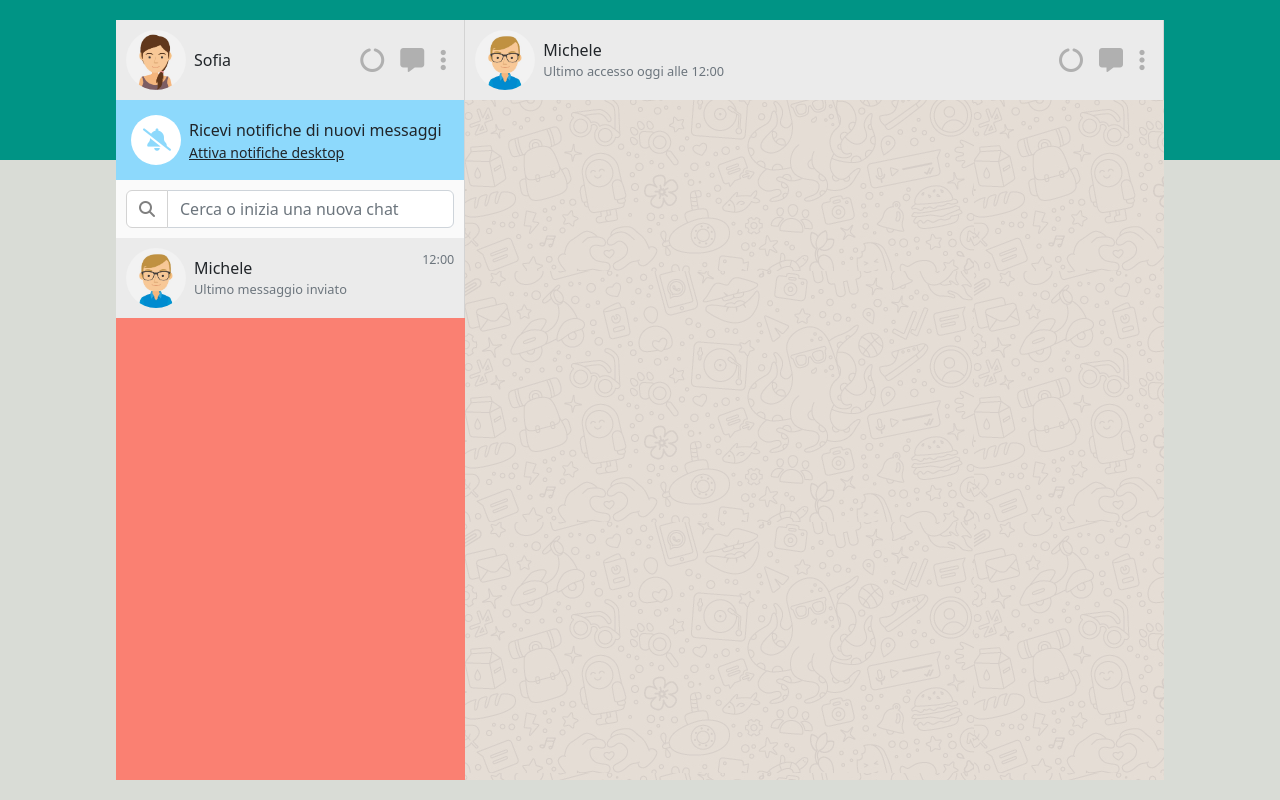
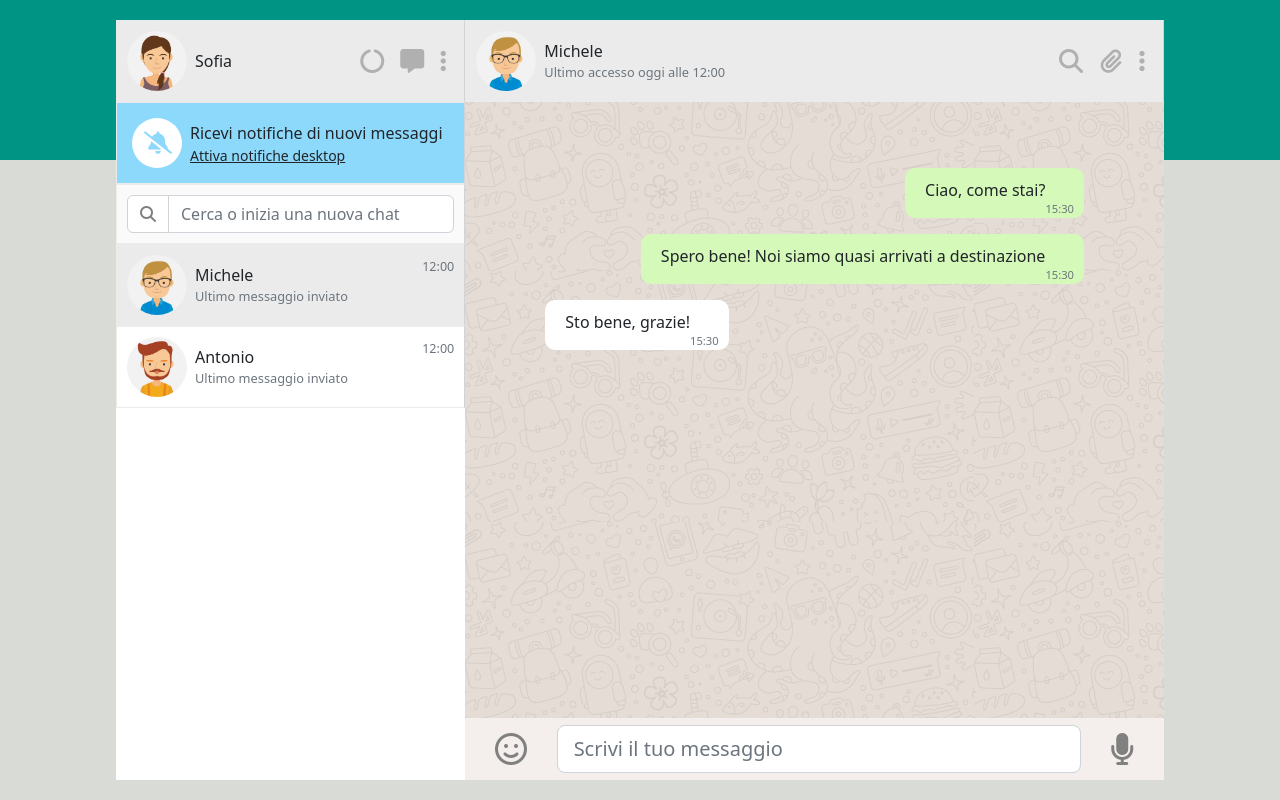
Before and after one commit to VincenzoTavassi/vue-boolzapp, a plain HTML site: page index.html in a window 1280 px wide. Drawn offline with nearby package versions, Linux system fonts and the light colour scheme.

Commit message:
html+css full done

```diff
--- a/css/style.css
+++ b/css/style.css
@@ -1,3 +1,7 @@
+#root .row {
+  height: 100%;
+}
+
 header {
   height: 20vh;
   background-color: hsl(174deg 100% 29%);
@@ -23,16 +27,22 @@ main {
 /* SIDE CONTACTS  */
 
 .sidecontacts {
-  background-color: salmon;
+  background-color: #fff;
   height: 100%;
-  overflow-y: scroll;
 }
 
+.lista-contatti {
+  overflow-y: scroll;
+  flex-grow: 1;
+}
 .utente {
+  padding: 10px;
+  border: 1px solid hsl(0deg 0% 92%);
+  border-right: 1px solid lightgray;
+}
+
+.utente.active {
   background-color: hsl(0deg 0% 92%);
-  margin: 0 -12px;
-  padding: 10px;
-  border-right: 1px solid lightgray;
 }
 
 .avatar-utente img {
@@ -98,9 +108,50 @@ main {
   height: 100%;
   background-image: url(../img/mine.jpg);
   background-repeat: repeat;
-  overflow-y: scroll;
+  /* overflow-y: scroll; */
 }
 
-#root .row {
+.chat-area {
+  overflow-y: scroll;
   height: 100%;
+  padding: 50px;
 }
+
+.message {
+  background-color: hsl(94deg 84% 85%);
+  padding: 10px 0 0 20px;
+  border-radius: 10px;
+  width: fit-content;
+  margin-bottom: 1rem;
+  margin-top: 1rem;
+}
+
+.message.received {
+  background-color: #fff;
+  margin-left: 30px;
+}
+
+.message.sent {
+  background-color: hsl(94deg 84% 85%);
+  margin-left: auto;
+  margin-right: 30px;
+}
+
+.message-timestamp {
+  font-size: 0.7rem;
+  align-self: flex-end;
+  padding-right: 10px;
+}
+
+/* INPUT BAR  */
+
+.input-bar {
+  height: 80px;
+  background-color: hsl(27deg 27% 94%);
+  margin-top: auto;
+}
+
+.input-bar .icon {
+  font-size: 2rem;
+  color: gray;
+}
--- a/index.html
+++ b/index.html
@@ -39,10 +39,10 @@
       <div class="container d-flex justify-content-center">
         <div id="root">
           <div class="row">
-            <div class="col-4 sidecontacts">
+            <div class="col-4 sidecontacts d-flex flex-column p-0">
               <!-- UTENTE  -->
               <div
-                class="utente d-flex justify-content-between align-items-center"
+                class="utente active d-flex justify-content-between align-items-center"
               >
                 <div class="avatar-utente d-flex align-items-center">
                   <img
@@ -95,8 +95,9 @@
                 </div>
               </div>
               <!-- LISTA CONTATTI  -->
+              <div class="lista-contatti">
                 <div
-                class="utente d-flex justify-content-between align-items-center"
+                  class="utente active d-flex justify-content-between align-items-center"
                 >
                   <div class="avatar-utente d-flex align-items-center">
                     <img
@@ -115,13 +116,34 @@
                     <span class="small text-muted">12:00</span>
                   </div>
                 </div>
+                <div
+                  class="utente d-flex justify-content-between align-items-center"
+                >
+                  <div class="avatar-utente d-flex align-items-center">
+                    <img
+                      class="me-2"
+                      src="./img/avatar_4.jpg"
+                      alt="Un altro utente"
+                    />
+                    <div>
+                      <span>Antonio</span>
+                      <p class="text-muted last-access">
+                        Ultimo messaggio inviato
+                      </p>
+                    </div>
+                  </div>
+                  <div class="contact-timestamp">
+                    <span class="small text-muted">12:00</span>
+                  </div>
+                </div>
+              </div>
             </div>
 
             <!-- MAIN CHAT PANEL  -->
-            <div class="col-8 mainchat">
-              <!-- UTENTE  -->
+            <div class="col-8 mainchat d-flex flex-column p-0">
+              <!-- UTENTE ATTIVO -->
               <div
-                class="utente d-flex justify-content-between align-items-center"
+                class="utente active d-flex justify-content-between align-items-center"
               >
                 <div class="avatar-utente d-flex align-items-center">
                   <img
@@ -137,10 +159,42 @@
                   </div>
                 </div>
                 <div class="opzioni-utente">
-                  <i class="mx-2 fa-solid fa-circle-notch"></i>
-                  <i class="mx-2 fa-solid fa-message"></i>
+                  <i class="mx-2 fa-solid fa-magnifying-glass"></i>
+                  <i class="mx-2 fa-solid fa-paperclip"></i>
                   <i class="mx-2 fa-solid fa-ellipsis-vertical"></i>
                 </div>
+              </div>
+              <!-- CHAT AREA  -->
+              <div class="chat-area">
+                <div class="message sent d-flex">
+                  <p>Ciao, come stai?</p>
+                  <span class="message-timestamp small text-muted">15:30</span>
+                </div>
+                <div class="message sent d-flex">
+                  <p>Spero bene! Noi siamo quasi arrivati a destinazione</p>
+                  <span class="message-timestamp small text-muted">15:30</span>
+                </div>
+
+                <div class="message received d-flex">
+                  <p>Sto bene, grazie!</p>
+                  <span class="message-timestamp small text-muted">15:30</span>
+                </div>
+              </div>
+              <!-- INPUT BAR  -->
+              <div
+                class="input-bar d-flex justify-content-evenly align-items-center"
+              >
+                <i class="icon fa-regular fa-face-smile"></i>
+                <div class="w-75 input-group input-group-lg">
+                  <input
+                    type="text"
+                    class="form-control"
+                    placeholder="Scrivi il tuo messaggio"
+                    aria-label="Sizing example input"
+                    aria-describedby="inputGroup-sizing-lg"
+                  />
+                </div>
+                <i class="icon fa-solid fa-microphone"></i>
               </div>
             </div>
           </div>
```
Lines whose indentation alone changed are shown as unchanged.
